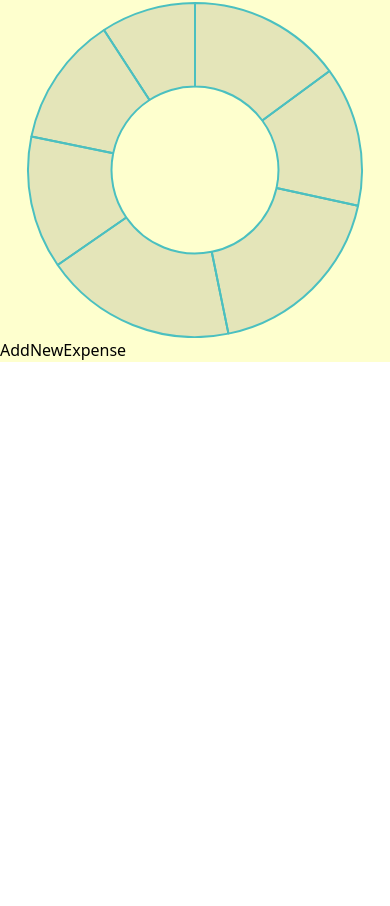
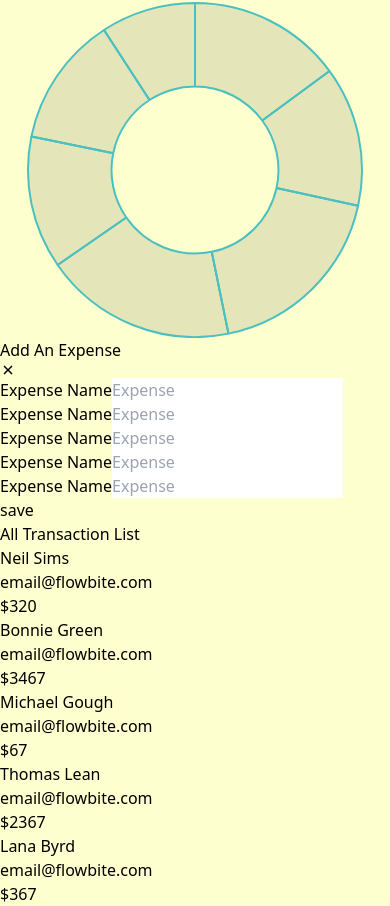
Before and after one commit to AadityaMohan-dev/PayPartners, a React (Vite) app: page / in a window 390 px wide. Shown: the part 845-1751 px from the top of the page. Before the commit the page ends 1207 px from the top, so only its background shows below. Built offline with nearby package versions, Linux system fonts and the light colour scheme.

Commit message:
add expense template added

```diff
--- a/src/App.jsx
+++ b/src/App.jsx
@@ -6,6 +6,7 @@ import Home from './components/home/Home'
 import AddNewExpense from './components/AddNewExpense'
 import { CgAdd } from "react-icons/cg";
 import UserContextProvider from './components/context/UserContextProvider'
+import TransactionList from './components/TransactionList'
 
 function App() {
 
@@ -28,7 +29,7 @@ function App() {
           className="flex flex-col sm:flex-row justify-between shadow-lg rounded-lg p-5 bg-gradient-to-r from-gray-900 to-gray-600"
         >
           <h1 className="text-2xl capitalize text-white mb-4 sm:mb-0 sm:text-3xl">
-            <span className="text-blue-500">Hi</span>, Aaditya Mohan !!
+            <span>👋 </span><span className="text-blue-500">Hi</span>, Aaditya Mohan !!
           </h1>
           <button className="text-white flex gap-2 sm:gap-10 capitalize justify-between md:justify-normal font-semibold text-lg hover:text-blue-400">
             <span className="sm:inline-block ">Add New expense</span>
@@ -41,6 +42,7 @@ function App() {
    <Home/>
     </div>
     <AddNewExpense/>
+    <TransactionList/>
    </>
   )
 }
--- a/src/components/AddNewExpense.jsx
+++ b/src/components/AddNewExpense.jsx
@@ -1,9 +1,105 @@
-import React from 'react'
+import React from "react";
+import { IoCloseSharp } from "react-icons/io5";
 
 function AddNewExpense() {
   return (
-    <div>AddNewExpense</div>
-  )
+    <div id="main-container" className="p-10">
+      <div id="card" className="shadow-lg ba bg-white rounded-lg w-full p-5">
+        <div id="row-1" className="flex justify-between">
+        <h1 className="text-2xl  leading-none text-gray-900 dark:text-white pb-5">
+          Add An Expense
+        </h1>
+        <div id="close-row" className='text-3xl md:text-5xl fixed w-full flex justify-end p-10 cursor-pointer' onClick={()=>setIsAuthClose(true)}><IoCloseSharp /></div>
+        </div>
+       <form class="max-w-full mx-auto grid justify-center items-center grid-cols-2 gap-5">
+
+          <div class="mb-5">
+            <label
+              for="base-input"
+              class="block mb-2 text-sm font-medium text-gray-900 dark:text-white"
+            >
+              Expense Name
+            </label>
+            <input
+              type="text"
+              id="base-input"
+              class="bg-gray-50 border border-gray-300 text-gray-900 text-sm rounded-lg focus:ring-blue-500 focus:border-blue-500 block w-full p-2.5 dark:bg-gray-700 dark:border-gray-600 dark:placeholder-gray-400 dark:text-white dark:focus:ring-blue-500 dark:focus:border-blue-500"
+              placeholder="Expense"
+              required
+            />
+          </div>
+          <div class="mb-5">
+            <label
+              for="base-input"
+              class="block mb-2 text-sm font-medium text-gray-900 dark:text-white"
+            >
+              Expense Name
+            </label>
+            <input
+              type="text"
+              id="base-input"
+              class="bg-gray-50 border border-gray-300 text-gray-900 text-sm rounded-lg focus:ring-blue-500 focus:border-blue-500 block w-full p-2.5 dark:bg-gray-700 dark:border-gray-600 dark:placeholder-gray-400 dark:text-white dark:focus:ring-blue-500 dark:focus:border-blue-500"
+              placeholder="Expense"
+              required
+            />
+          </div>
+          <div class="mb-5">
+            <label
+              for="base-input"
+              class="block mb-2 text-sm font-medium text-gray-900 dark:text-white"
+            >
+              Expense Name
+            </label>
+            <input
+              type="text"
+              id="base-input"
+              class="bg-gray-50 border border-gray-300 text-gray-900 text-sm rounded-lg focus:ring-blue-500 focus:border-blue-500 block w-full p-2.5 dark:bg-gray-700 dark:border-gray-600 dark:placeholder-gray-400 dark:text-white dark:focus:ring-blue-500 dark:focus:border-blue-500"
+              placeholder="Expense"
+              required
+            />
+          </div>
+          <div class="mb-5">
+            <label
+              for="base-input"
+              class="block mb-2 text-sm font-medium text-gray-900 dark:text-white"
+            >
+              Expense Name
+            </label>
+            <input
+              type="text"
+              id="base-input"
+              class="bg-gray-50 border border-gray-300 text-gray-900 text-sm rounded-lg focus:ring-blue-500 focus:border-blue-500 block w-full p-2.5 dark:bg-gray-700 dark:border-gray-600 dark:placeholder-gray-400 dark:text-white dark:focus:ring-blue-500 dark:focus:border-blue-500"
+              placeholder="Expense"
+              required
+            />
+          </div>
+          <div class="mb-5">
+            <label
+              for="base-input"
+              class="block mb-2 text-sm font-medium text-gray-900 dark:text-white"
+            >
+              Expense Name
+            </label>
+            <input
+              type="text"
+              id="base-input"
+              class="bg-gray-50 border border-gray-300 text-gray-900 text-sm rounded-lg focus:ring-blue-500 focus:border-blue-500 block w-full p-2.5 dark:bg-gray-700 dark:border-gray-600 dark:placeholder-gray-400 dark:text-white dark:focus:ring-blue-500 dark:focus:border-blue-500"
+              placeholder="Expense"
+              required
+            />
+          </div>
+        <div id="btns" className="flex gap-10">
+              {/* delete button */}
+          {/* <button className="border border-red-700 h-12 rounded-lg w-40 font-semibold text-red-700 capitalize hover:bg-red-700 hover:text-white hover:shadow-lg">Delete</button>
+           */}
+          {/* save button */}
+          <button className="border border-blue-700 h-11 rounded-lg w-40 font-semibold text-blue-700 capitalize hover:bg-blue-700 hover:text-white hover:shadow-lg">save</button>
+
+        </div>
+        </form>
+      </div>
+    </div>
+  );
 }
 
-export default AddNewExpense
+export default AddNewExpense;
--- /dev/null
+++ b/src/components/TransactionList.jsx
@@ -0,0 +1,104 @@
+import React from 'react'
+
+function TransactionList() {
+  return (
+    <>
+    <div id="main-container" className='px-10 py-5'>
+        <div id="content" className='shadow-lg rounded-lg bg-white p-10'>
+        <h1 className='text-xl md:text-2xl py-5'>All Transaction List</h1>
+<ul class="max-w-full h-auto md:h-screen divide-y overflow-auto  divide-gray-200 dark:divide-gray-700">
+
+   <li class="pb-3 sm:pb-4">
+      <div class="flex items-center space-x-4 rtl:space-x-reverse">
+         <div class="flex-shrink-0">
+         </div>
+         <div class="flex-1 min-w-0">
+            <p class="text-sm font-medium text-gray-900 truncate dark:text-white">
+               Neil Sims
+            </p>
+            <p class="text-sm text-gray-500 truncate dark:text-gray-400">
+               email@flowbite.com
+            </p>
+         </div>
+         <div class="inline-flex items-center text-base font-semibold text-gray-900 dark:text-white">
+            $320
+         </div>
+      </div>
+   </li>
+   <li class="py-3 sm:py-4">
+      <div class="flex items-center space-x-4 rtl:space-x-reverse">
+         <div class="flex-shrink-0">
+         </div>
+         <div class="flex-1 min-w-0">
+            <p class="text-sm font-medium text-gray-900 truncate dark:text-white">
+               Bonnie Green
+            </p>
+            <p class="text-sm text-gray-500 truncate dark:text-gray-400">
+               email@flowbite.com
+            </p>
+         </div>
+         <div class="inline-flex items-center text-base font-semibold text-gray-900 dark:text-white">
+            $3467
+         </div>
+      </div>
+   </li>
+   <li class="py-3 sm:py-4">
+      <div class="flex items-center space-x-4 rtl:space-x-reverse">
+         <div class="flex-shrink-0">
+         </div>
+         <div class="flex-1 min-w-0">
+            <p class="text-sm font-medium text-gray-900 truncate dark:text-white">
+               Michael Gough
+            </p>
+            <p class="text-sm text-gray-500 truncate dark:text-gray-400">
+               email@flowbite.com
+            </p>
+         </div>
+         <div class="inline-flex items-center text-base font-semibold text-gray-900 dark:text-white">
+            $67
+         </div>
+      </div>
+   </li>
+   <li class="py-3 sm:py-4">
+      <div class="flex items-center space-x-4 rtl:space-x-reverse">
+         <div class="flex-shrink-0">
+         </div>
+         <div class="flex-1 min-w-0">
+            <p class="text-sm font-medium text-gray-900 truncate dark:text-white">
+               Thomas Lean
+            </p>
+            <p class="text-sm text-gray-500 truncate dark:text-gray-400">
+               email@flowbite.com
+            </p>
+         </div>
+         <div class="inline-flex items-center text-base font-semibold text-gray-900 dark:text-white">
+            $2367
+         </div>
+      </div>
+   </li>
+   <li class="pt-3 pb-0 sm:pt-4">
+      <div class="flex items-center space-x-4 rtl:space-x-reverse">
+         <div class="flex-shrink-0">
+         </div>
+         <div class="flex-1 min-w-0">
+            <p class="text-sm font-medium text-gray-900 truncate dark:text-white">
+               Lana Byrd
+            </p>
+            <p class="text-sm text-gray-500 truncate dark:text-gray-400">
+               email@flowbite.com
+            </p>
+         </div>
+         <div class="inline-flex items-center text-base font-semibold text-gray-900 dark:text-white">
+            $367
+         </div>
+      </div>
+   </li>
+</ul>
+        </div>
+
+    </div>
+    </>
+  )
+}
+
+export default TransactionList
--- a/src/components/home/Home.jsx
+++ b/src/components/home/Home.jsx
@@ -29,7 +29,7 @@ function Home() {
 
             <div class="w-full h-80 overflow-y-scroll mb-5 mt-4 max-w-md p-4 bg-white border border-gray-200 rounded-lg shadow sm:p-8 dark:bg-gray-800 dark:border-gray-700">
               <div class="flex items-center justify-between mb-4 ">
-                <h5 class="text-xl font-bold leading-none text-gray-900 dark:text-white">
+                <h5 class="text-xl  leading-none text-gray-900 dark:text-white">
                   Latest Expenses
                 </h5>
                 <a
```
